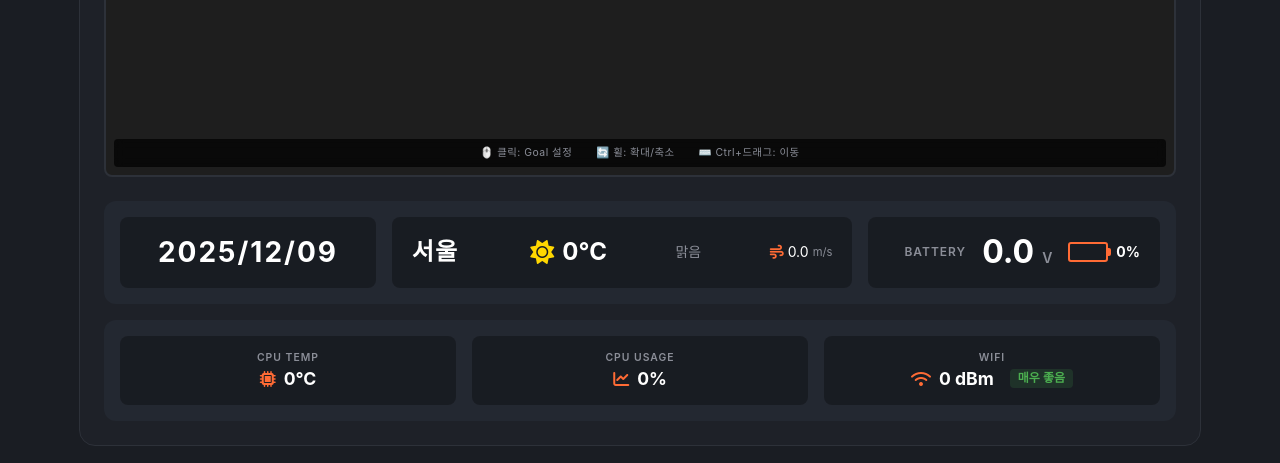
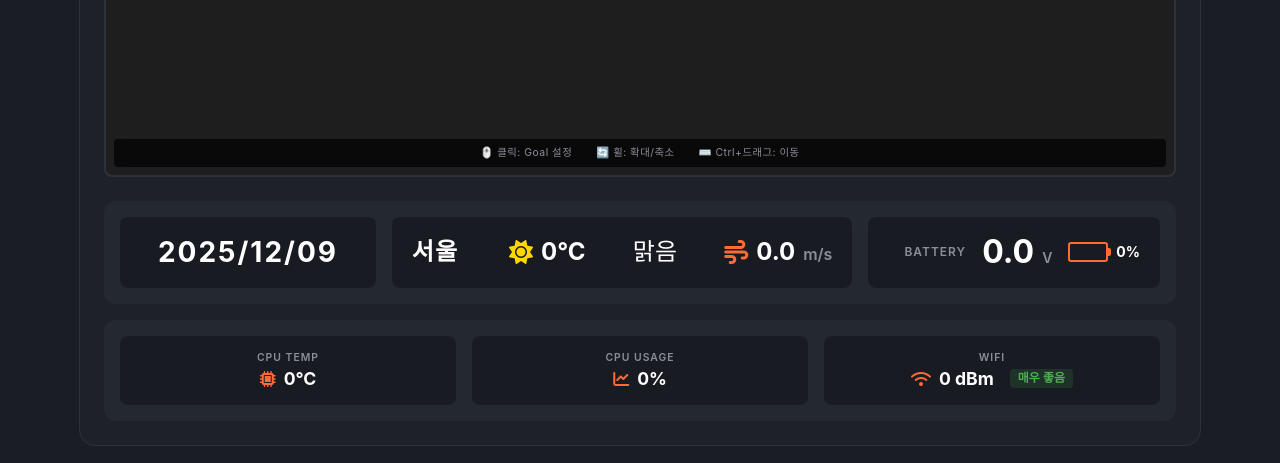
Before and after one commit to ezid007/web_server, a FastAPI app: page /dashboard in a window 1280 px wide. Shown: the part 780-1243 px from the top of the page. Run offline with FastAPI, Linux system fonts and the light colour scheme; data that the repository does not hold is empty; parts of the project's set-up code (start-up, migrations or seed data) failed here and were passed over; some libraries are stand-ins or nearby versions; some web fonts are replaced.

Commit message:
대쉬보드_v2.0.4_폰트 크기 수정

```diff
--- a/static/css/dashboard.css
+++ b/static/css/dashboard.css
@@ -556,31 +556,35 @@
 }
 
 .weather-temp #weatherIcon {
-    font-size: 1.25rem;
+    font-size: 1.5rem;
     color: #FFD700;
 }
 
 .weather-sky {
-    font-size: 0.875rem;
-    font-weight: 500;
-    color: var(--text-secondary);
+    font-size: 1.5rem;
+    font-weight: 700;
+    color: #ffffff;
 }
 
 .weather-wind {
     display: flex;
     align-items: center;
-    gap: 0.25rem;
-    font-size: 0.875rem;
+    gap: 0.5rem;
+    font-size: 1.5rem;
+    font-weight: 700;
     color: var(--text-primary);
 }
 
 .weather-wind i {
     color: var(--accent-orange);
+    font-size: 1.5rem;
 }
 
 .wind-unit {
-    font-size: 0.7rem;
-    color: var(--text-secondary);
+    font-size: 1rem;
+    color: var(--text-secondary);
+    font-weight: 600;
+    margin-top: 5px;
 }
 
 /* 배터리 카드 */
```
